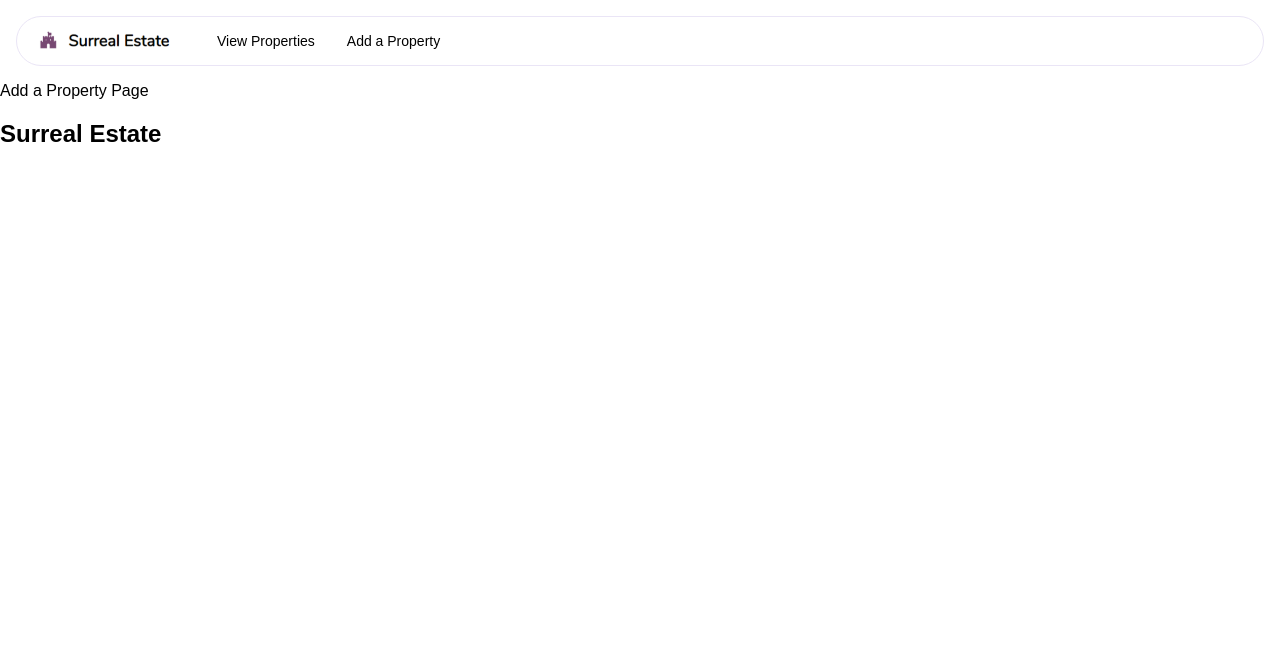
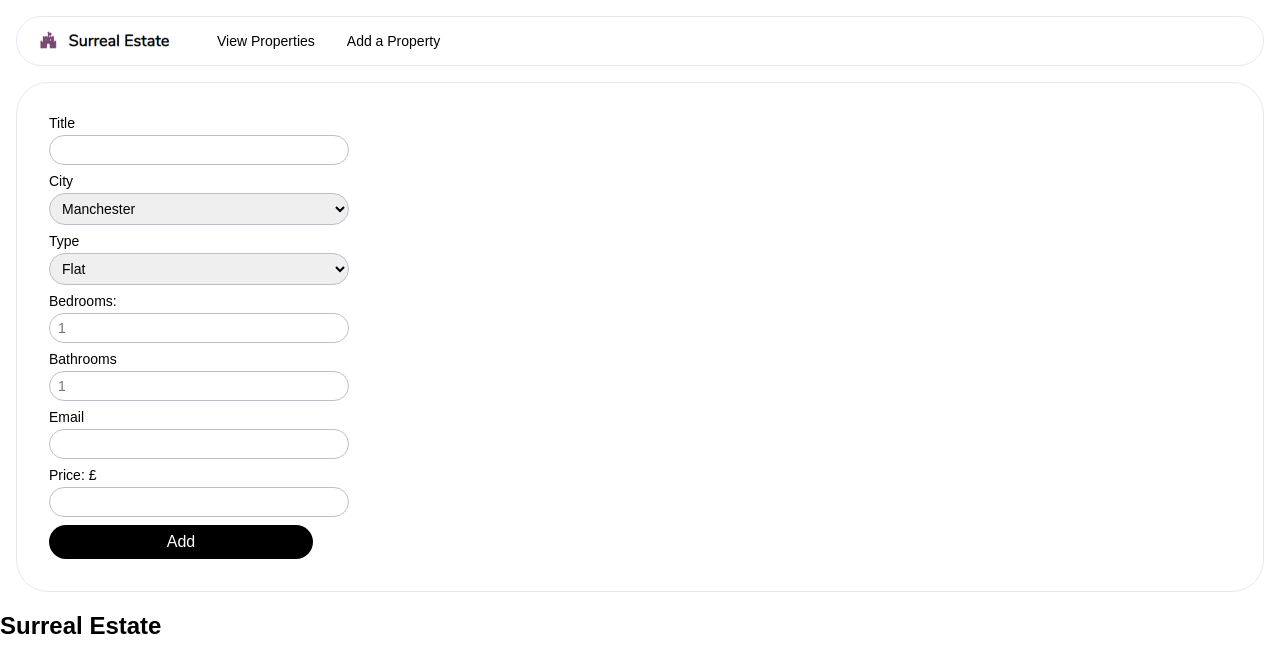
Before and after one commit to okori97/property-search-engine, a React (Create React App) app: page /add-property in a window 1280 px wide. Shown: the top 672 px of the page. Built offline with nearby package versions, Linux system fonts and the light colour scheme.

Commit message:
added a form for adding new properties and some simple styling.

```diff
--- a/src/components/AddProperty.js
+++ b/src/components/AddProperty.js
@@ -1,8 +1,127 @@
 import React from "react";
 import "../styles/AddProperty.css";
+import { useState } from "react";
+import { eventWrapper } from "@testing-library/user-event/dist/utils";
 
 const AddProperty = () => {
-  return <div>Add a Property Page</div>;
+  const initialState = {
+    fields: {
+      title: "",
+      city: "Manchester",
+    },
+  };
+  const [fields, setFields] = useState(initialState.fields);
+  const handleAddProperty = (event) => {
+    event.preventDefault();
+    console.log(fields);
+  };
+
+  const handleFieldChange = (event) => {
+    const inputName = event.target.name;
+    const { value } = event.target;
+
+    setFields({ ...fields, [inputName]: value });
+    console.log(inputName);
+    console.log(value);
+    console.log(fields);
+  };
+
+  return (
+    <div className="addProperty">
+      <form className="form" onSubmit={handleAddProperty}>
+        {/* Title */}
+        <label className="form-label" htmlFor="title">
+          Title <br></br>
+          <input
+            type="text"
+            id="title"
+            name="title"
+            value={fields.title}
+            onChange={handleFieldChange}
+          />
+        </label>
+        {/* City */}
+        <label className="form-label" value={fields}>
+          City <br></br>
+          <select
+            id="city"
+            name="city"
+            value={fields.city}
+            onChange={handleFieldChange}
+          >
+            <option value="Manchester">Manchester</option>
+            <option value="Leeds">Leeds</option>
+            <option value="Sheffield">Sheffield</option>
+            <option value="Liverpool">Liverpool</option>
+          </select>
+        </label>
+
+        <label className="form-label" htmlFor="type">
+          Type <br></br>
+          <select
+            id="type"
+            name="type"
+            value={fields.type}
+            onChange={handleFieldChange}
+          >
+            <option value="Flat">Flat</option>
+            <option value="Semi-Detached">Semi-Detached</option>
+            <option value="Terraced">Terraced</option>
+            <option value="End of Terrace">End of Terrace</option>
+            <option value="Cottage">Cottage</option>
+            <option value="Bungalow">Bungalow</option>
+          </select>
+        </label>
+        <label className="form-label" htmlFor="bedrooms">
+          Bedrooms: <br></br>
+          <input
+            type="number"
+            id="bedrooms"
+            name="bedrooms"
+            value={fields.bedrooms}
+            onChange={handleFieldChange}
+            placeholder="1"
+          />
+        </label>
+        <label className="form-label" htmlFor="bathrooms">
+          Bathrooms <br></br>
+          <input
+            type="number"
+            id="bathrooms"
+            name="bathrooms"
+            value={fields.bathrooms}
+            onChange={handleFieldChange}
+            placeholder="1"
+          />
+        </label>
+        <label className="form-label" htmlFor="email">
+          email <br></br>
+          <input
+            type="email"
+            id="email"
+            name="email"
+            value={fields.email}
+            onChange={handleFieldChange}
+          />
+        </label>
+        <label className="form-label" htmlFor="price">
+          price: £ <br></br>
+          <input
+            type="number"
+            min="0.01"
+            id="price"
+            name="price"
+            value={fields.price}
+            onChange={handleFieldChange}
+          />
+        </label>
+
+        <button className="form-button" type="submit">
+          Add
+        </button>
+      </form>
+    </div>
+  );
 };
 
 export default AddProperty;
--- a/src/styles/AddProperty.css
+++ b/src/styles/AddProperty.css
@@ -0,0 +1,43 @@
+.form {
+  display: flex;
+  flex-direction: column;
+  padding: 32px;
+  margin: 16px;
+  width: auto;
+  border: 1px solid rgb(234, 229, 246);
+  border-radius: 32px;
+}
+
+.form-label > input,
+select {
+  border: 1px solid rgb(193, 189, 205);
+  font-size: 14px;
+  border-radius: 32px;
+  padding: 6px 8px 6px 8px;
+  width: 300px;
+  max-width: 100%;
+  margin: 0;
+  box-sizing: border-box;
+}
+
+.form-label {
+  font-size: 14px;
+  font-weight: 500;
+  text-transform: capitalize !important;
+  display: flex;
+  flex-direction: column;
+  gap: 4px;
+  margin-bottom: 8px;
+}
+
+.form-button {
+  padding: 8px 16px 8px 16px;
+  width: 264px;
+  max-width: 100%;
+  box-sizing: border-box;
+  color: white;
+  font-size: 16px;
+  background-color: black;
+  border-radius: 32px;
+  border: none;
+}
```
